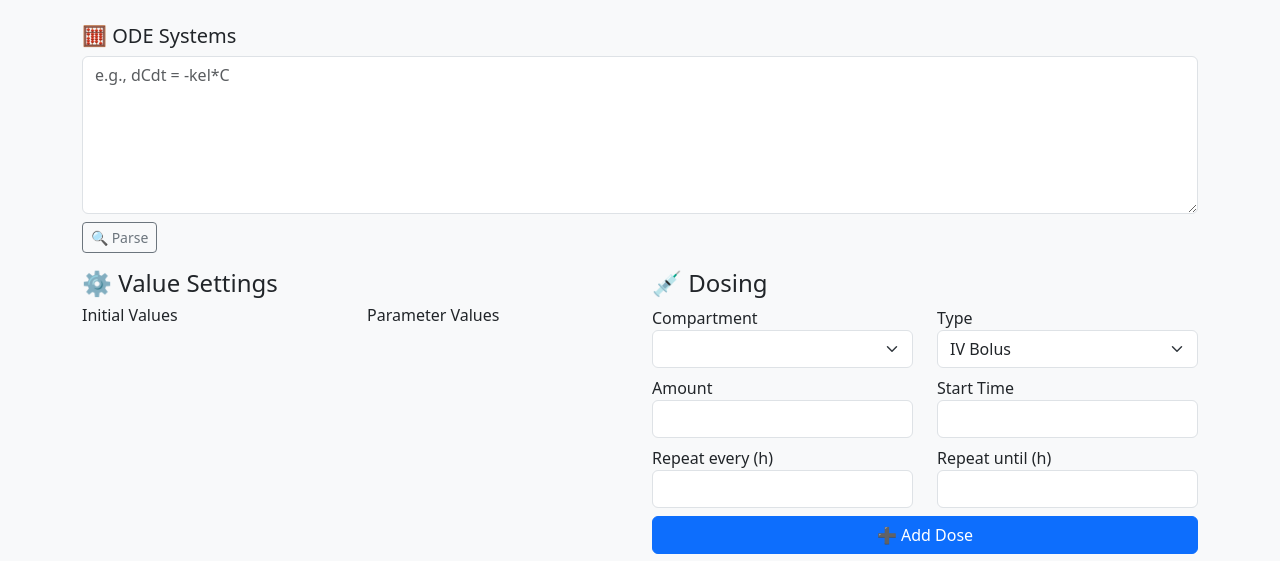
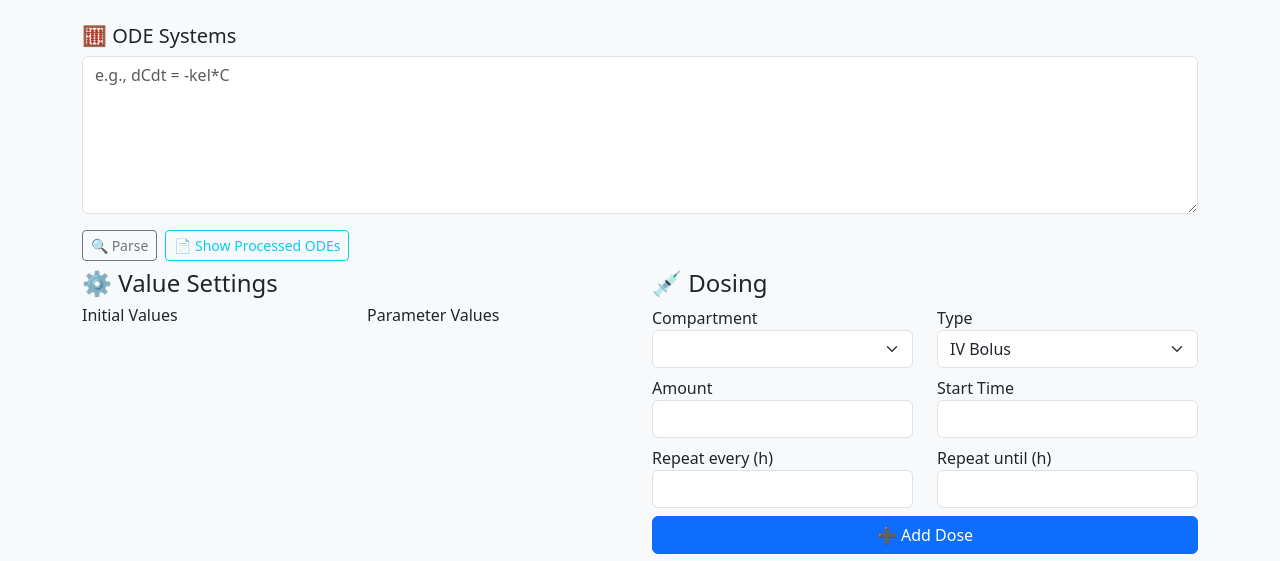
Before and after one commit to snowflower1028/PK-ODE-Simulator, a Django app: template simulator/templates/simulator/index.html in a window 1280 px wide. Shown: the top 561 px of the page. Run offline with Django 5.2, Linux system fonts and the light colour scheme; the template is opened without the code that fills it, so the values that code supplies are empty; some libraries are stand-ins or nearby versions.

Commit message:
Add derived parameter expressions and modal for processed ODEs display
Processing dynamic parameter is not working. 바꾸는 중...

```diff
--- a/simulator/static/simulator/js/dosing.js
+++ b/simulator/static/simulator/js/dosing.js
@@ -1,5 +1,10 @@
 const doseList = [];
 let observedData = null;
+
+// 수식으로 정의된 파라미터 저장
+const derivedExpressions = {
+  Kd: "koff / kon"
+};
 
 document.addEventListener("DOMContentLoaded", () => {
   const form = document.getElementById("dose-form");
@@ -259,13 +264,14 @@ function parseODE() {
     }
   }
 
-  // 최종 ODE 문자열을 textarea에 재삽입 (optional)
-  document.getElementById("ode-input").value = substitutedODE;
+  // 최종 ODE 문자열을 textarea에 재삽입 (optional) 안 하는게 좋을 것 같아 주석처리함 -> modal로 보여줌줌
+  // document.getElementById("ode-input").value = substitutedODE;
 
   renderSymbolInputs([...compartments], [...parameters]);
 
   window._compartments = [...compartments];
   window._parameters = [...parameters];
+  window._processedODE = substitutedODE;
 }
 
 
@@ -315,11 +321,22 @@ function renderSymbolInputs(compList, paramList) {
     const input = document.createElement("input");
     input.type = "number";
     input.step = "any";
-    input.value = "0.1";
     input.name = `param_${p}`;
     input.id = `param_${p}`;
     input.className = "form-control form-control-sm";
     input.style.flex = "1";
+
+    // 수식 기반 파라미터 처리
+  if (derivedExpressions[p]) {
+    const expr = derivedExpressions[p];
+    wrapper.innerHTML = `
+      <div class="form-control-plaintext ps-2" title="Auto-calculated">
+        <i class="bi bi-calculator"></i> <strong>${p}</strong> = ${expr}
+      </div>
+    `;
+    paramDiv.appendChild(wrapper);
+    return; // input 안 만듦
+  }
 
     wrapper.appendChild(label);
     wrapper.appendChild(input);
@@ -459,6 +476,27 @@ function renderDoses() {
   container.appendChild(table);
 }
 
+function showProcessedModal() {
+  const modalBody = document.getElementById("modal-body");
+
+  const compBadges = window._compartments.map(c => `<span class="badge bg-primary me-1">${c}</span>`).join("");
+  const paramBadges = window._parameters.map(p => `<span class="badge bg-secondary me-1">${p}</span>`).join("");
+
+  const processedODE = window._processedODE || "ODE not parsed yet";
+
+  modalBody.innerHTML = `
+    <h6><i class="bi bi-box"></i> Compartments</h6>
+    <div class="mb-3">${compBadges}</div>
+    <h6><i class="bi bi-sliders"></i> Parameters</h6>
+    <div class="mb-3">${paramBadges}</div>
+    <h6><i class="bi bi-file-code"></i> Processed ODEs</h6>
+    <pre class="bg-light p-2 rounded small">${processedODE}</pre>
+  `;
+
+  const modal = new bootstrap.Modal(document.getElementById("processedModal"));
+  modal.show();
+}
+
 window.removeDose = function(index) {
   doseList.splice(index, 1);
   renderDoses();
--- a/simulator/templates/simulator/index.html
+++ b/simulator/templates/simulator/index.html
@@ -24,7 +24,27 @@
   <h5>🧮 ODE Systems</h5>
   <div class="mb-3">
     <textarea id="ode-input" class="form-control" rows="6" placeholder="e.g., dCdt = -kel*C"></textarea>
-    <button class="btn btn-outline-secondary btn-sm mt-2" onclick="parseODE()">🔍 Parse</button>
+  </div>
+
+  <!-- Parse ODEs, Show Processed ODEs Button -->
+  <div class="d-flex gap-2 mb-2">
+    <button class="btn btn-outline-secondary btn-sm" onclick="parseODE()">🔍 Parse</button>
+    <button class="btn btn-outline-info btn-sm" onclick="showProcessedModal()">📄 Show Processed ODEs</button>
+  </div>
+
+  <!-- Modal shows processed ODEs -->
+  <div class="modal fade" id="processedModal" tabindex="-1">
+    <div class="modal-dialog modal-lg">
+      <div class="modal-content">
+        <div class="modal-header">
+          <h5 class="modal-title">📄 Processed ODEs</h5>
+          <button type="button" class="btn-close" data-bs-dismiss="modal"></button>
+        </div>
+        <div class="modal-body" id="modal-body">
+          <!-- JS에서 채워짐 -->
+        </div>
+      </div>
+    </div>
   </div>
 
   <!-- Value Setting & Dosing -->
```
